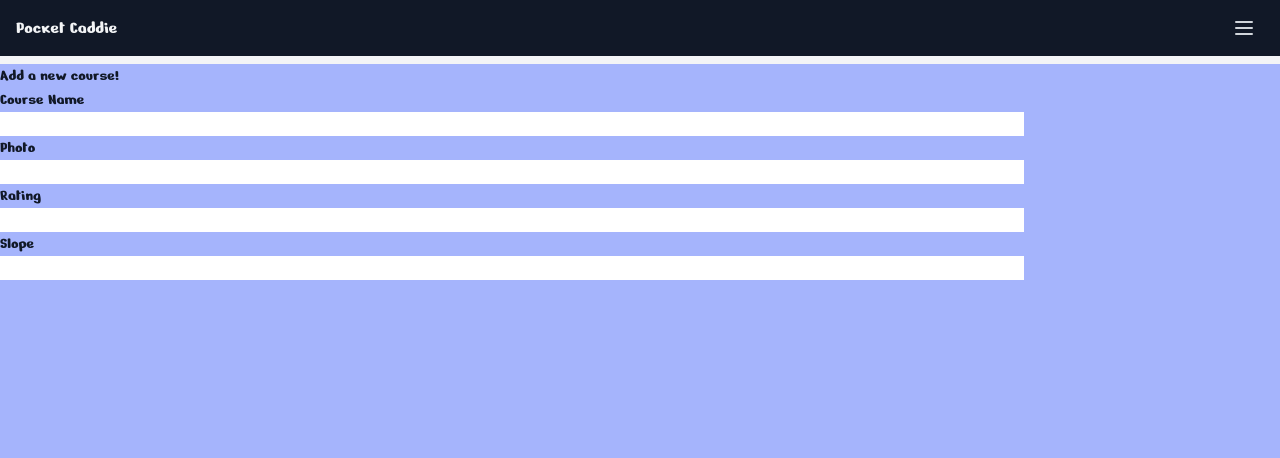
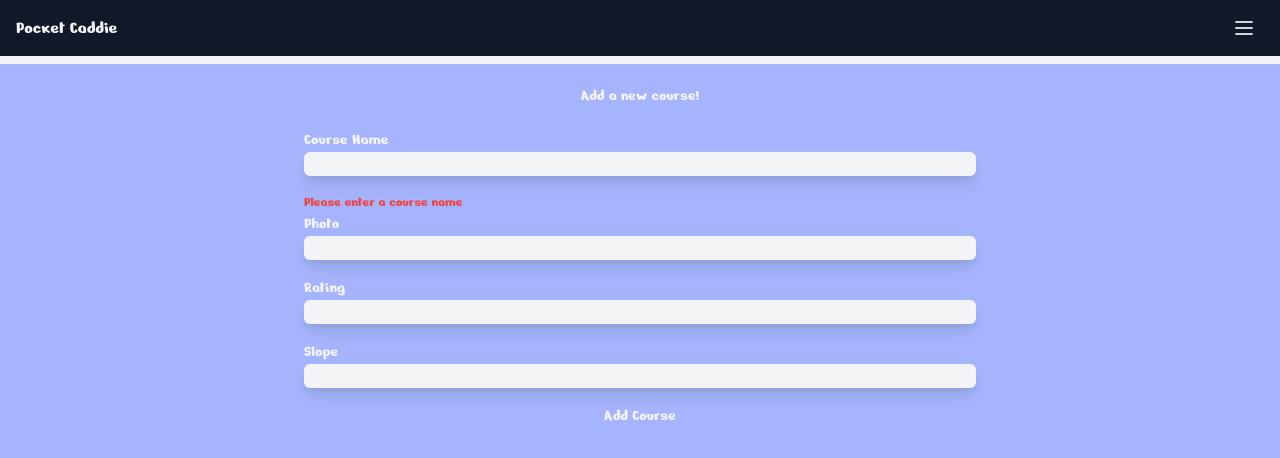
Before and after one commit to jason-moritz/pocket-caddie, a React (Create React App) app in the folder client/: page /addcourse in a window 1280 px wide. Shown: the top 458 px of the page. Built offline with nearby package versions, Linux system fonts and the light colour scheme; no server answers.

Commit message:
added functionality to course form

```diff
--- a/client/src/components/AddCourse.jsx
+++ b/client/src/components/AddCourse.jsx
@@ -29,7 +29,8 @@ export default function AddCourse() {
     }
 
     return (
-        <div>
+        <div className="flex flex-col items-center">
+            <h2 className="text-center m-5">Add a new course!</h2>
             <FormCourse
                 courseName={courseName}
                 setCourseName={setCourseName}
@@ -40,6 +41,7 @@ export default function AddCourse() {
                 slope={slope}
                 setSlope={setSlope}
                 handleSubmit={handleSubmit}
+                title="Add Course"
             />
         </div>
     )
--- a/client/src/components/AddPlayer.jsx
+++ b/client/src/components/AddPlayer.jsx
@@ -38,7 +38,7 @@ export default function AddPlayer() {
                 handicap={handicap}
                 setHandicap={setHandicap}
                 handleSubmit={handleSubmit}
-                title="Add New Player"
+                title="Add Player"
             />
         </div>
     )
--- a/client/src/components/FormCourse.jsx
+++ b/client/src/components/FormCourse.jsx
@@ -1,18 +1,42 @@
+import { useState } from "react";
+
+
 export default function CourseForm(props) {
     const { courseName, setCourseName, courseImage, setCourseImage, rating, setRating, slope, setSlope, handleSubmit, title } = props;
+    const [toggle, setToggle] = useState(0);
+
+    const handleToggle = (e) => {
+        e.preventDefault();
+        if (courseName === "") {
+            setToggle((prevToggle) => prevToggle + 1);
+        } else if (courseName) {
+            setToggle(0)
+        }
+    };
+
+    const twoCallsCourse = (e) => {
+        setCourseName(e.target.value);
+        setToggle(0);
+    };
 
     return (
-        <form className="grid grid-cols-1 max-w-5xl text-gray-900" onSubmit={handleSubmit}>
-            <h2>Add a new course!</h2>
-            <label>Course Name</label>
-            <input value={courseName} onChange={e => setCourseName(e.target.value)} />
-            <label>Photo</label>
-            <input value={courseImage} onChange={e => setCourseImage(e.target.value)} />
-            <label>Rating</label>
-            <input value={rating} onChange={e => setRating(e.target.value)} />
-            <label>Slope</label>
-            <input value={slope} onChange={e => setSlope(e.target.value)} />
-            <button>{title}</button>
+        <form className="text-gray-100 w-screen" onSubmit={handleSubmit}>
+            <div className="flex justify-center">
+                <div className="w-3/4 max-w-2xl">
+                    <label>Course Name</label>
+                    <input className="block shadow-lg appearance-none rounded-md mb-4  text-gray-500 bg-gray-100 w-full leading-6 hover:scale-50 focus:outline-none focus:shadow-outline" value={courseName} onChange={e => setCourseName(e.target.value)} />
+                    {courseName === "" ? <p className="text-sm text-red-500">Please enter a course name</p> : null}
+                    <label>Photo</label>
+                    <input className="block shadow-lg appearance-none rounded-md mb-4  text-gray-500 bg-gray-100 w-full leading-6 hover:scale-50 focus:outline-none focus:shadow-outline" value={courseImage} onChange={e => setCourseImage(e.target.value)} />
+                    <label>Rating</label>
+                    <input className="block shadow-lg appearance-none rounded-md mb-4  text-gray-500 bg-gray-100 w-full leading-6 hover:scale-50 focus:outline-none focus:shadow-outline" value={rating} onChange={e => setRating(e.target.value)} />
+                    <label>Slope</label>
+                    <input className="block shadow-lg appearance-none rounded-md mb-4  text-gray-500 bg-gray-100 w-full leading-6 hover:scale-50 focus:outline-none focus:shadow-outline" value={slope} onChange={e => setSlope(e.target.value)} />
+                    <div className="flex justify-center">
+                        <button className="  hover:text-gray-300 click:text-gray-300">{title}</button>
+                    </div>
+                </div>
+            </div>
         </form>
     )
 }
--- a/client/src/components/FormPlayer.jsx
+++ b/client/src/components/FormPlayer.jsx
@@ -1,4 +1,5 @@
 import { useState } from "react";
+
 
 export default function PlayerForm(props) {
     const { playerName, setPlayerName, playerImage, setPlayerImage, handicap, setHandicap, handleSubmit, title } = props;
@@ -17,8 +18,6 @@ export default function PlayerForm(props) {
         setPlayerName(e.target.value);
         setToggle(0);
     };
-
-    console.log(toggle);
 
     return (
         <form className=" text-gray-100 w-screen" onSubmit={playerName !== "" ? handleSubmit : handleToggle}>
```
